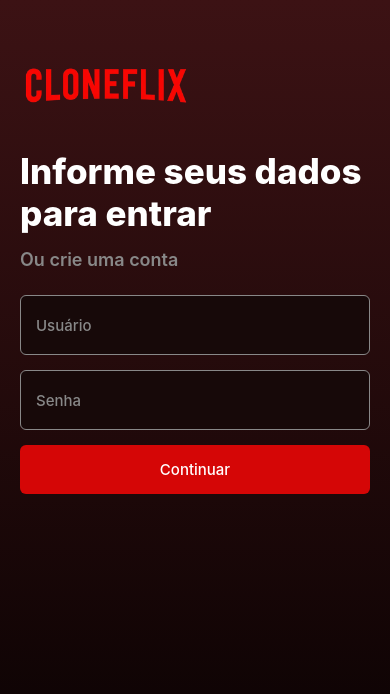
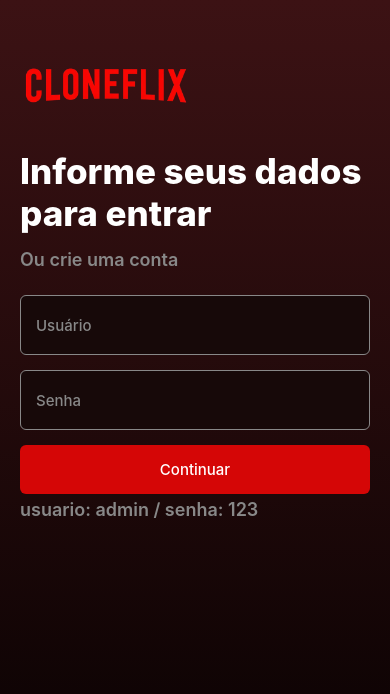
Before and after one commit to elionardosantos/react-native-p3, a React Native app: screen /Login in a window 390 px wide. Shown: the top 694 px of the page. Built offline with nearby package versions, Linux system fonts and the light colour scheme.

Commit message:
adiciona informação do usuário e senha na tela de login

```diff
--- a/src/screens/Login/index.tsx
+++ b/src/screens/Login/index.tsx
@@ -56,6 +56,9 @@ export const Login = () => {
         title={"Continuar"}
         onPress={handleLogin}
       />
+      <InfoText
+        text="usuario: admin / senha: 123"
+      />
     </LinearGradient>
   );
 }
```
